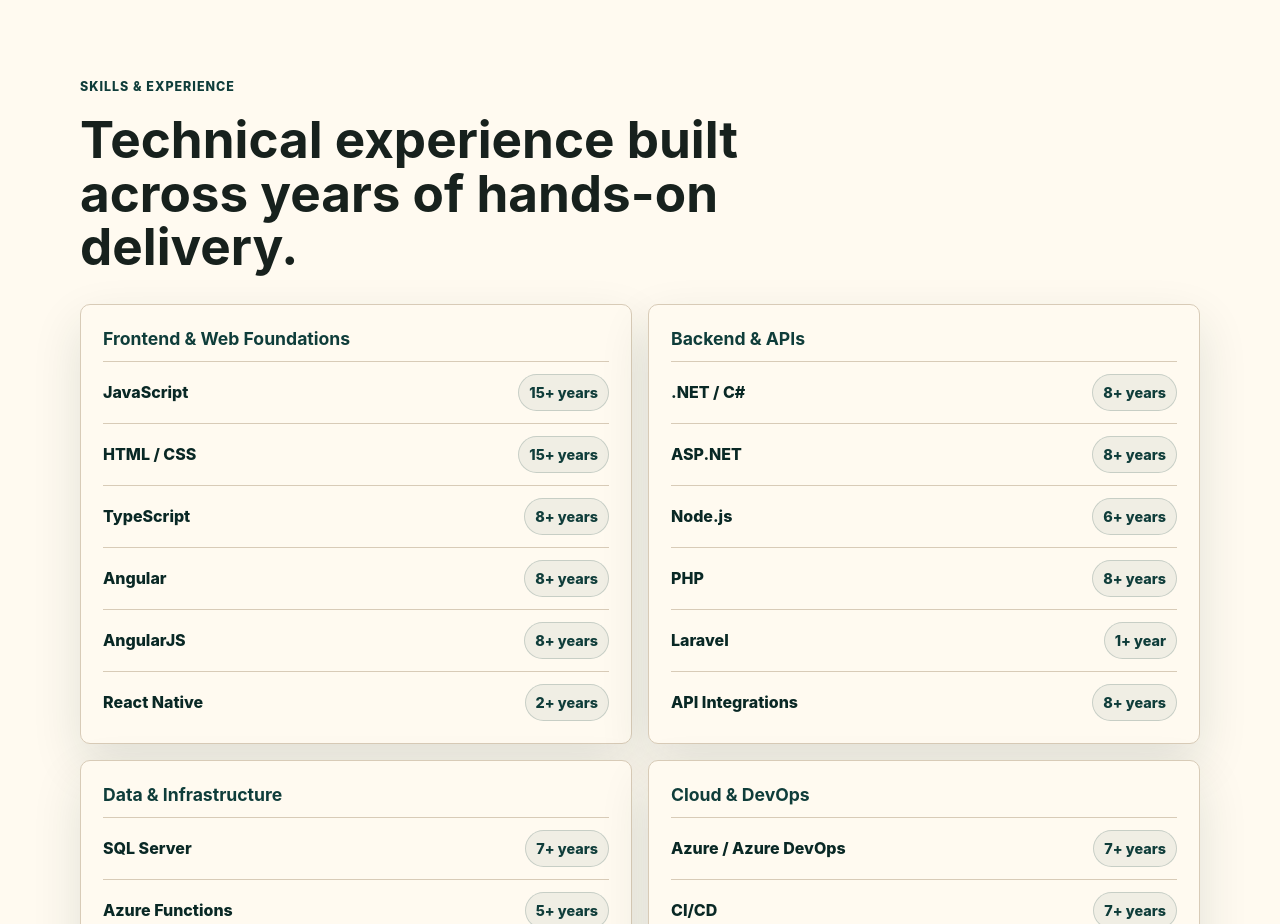
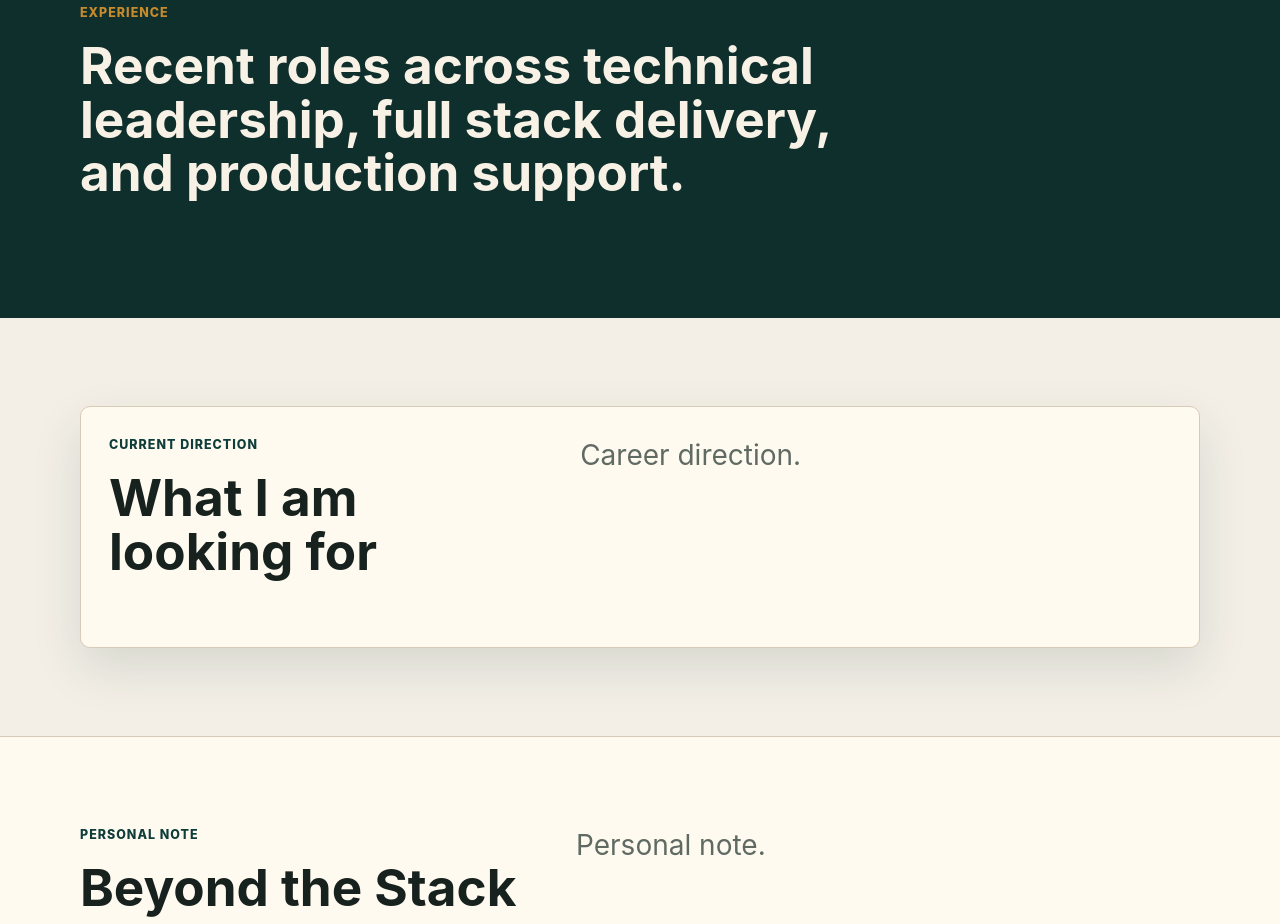
Before and after one commit to rochapablo/rochapablo.github.io, a website: page index.html in a window 1280 px wide. Shown: the part 1876-2800 px from the top of the page. Drawn offline with Linux system fonts and the light colour scheme.

Commit message:
Render personal note section

```diff
--- a/index.html
+++ b/index.html
@@ -85,6 +85,16 @@
       </div>
     </section>
 
+    <section class="section section-surface">
+      <div class="container content-band">
+        <div class="section-heading">
+          <p class="section-kicker">Personal Note</p>
+          <h2 data-personal-note-title>Beyond the Stack</h2>
+        </div>
+        <p class="snapshot-text" data-personal-note-text>Personal note.</p>
+      </div>
+    </section>
+
     <section id="contact" class="section contact-section">
       <div class="container">
         <div class="section-heading">
--- a/src/js/main.js
+++ b/src/js/main.js
@@ -6,9 +6,9 @@ import {
   renderContacts,
   renderFooter,
   renderHero,
+  renderPersonalNote,
   renderSnapshot,
-  renderStrengths,
-  updateMetadata
+  renderStrengths
 } from "./render.js";
 
 renderHero(profile);
@@ -17,6 +17,6 @@ renderStrengths(profile.strengthGroups);
 renderSkillsByExperience(profile.skills);
 renderExperience(profile.experience);
 renderCareerDirection(profile.careerDirection);
+renderPersonalNote(profile.personalNote);
 renderContacts(profile.contactLinks);
 renderFooter(profile);
-updateMetadata(profile);
--- a/src/js/profile-data.js
+++ b/src/js/profile-data.js
@@ -11,6 +11,7 @@ export const profile = {
   skills,
   experience,
   careerDirection: profileContent.careerDirection,
+  personalNote: profileContent.personalNote,
   contactLinks,
   footerName: profileContent.footer.name
 };
```
